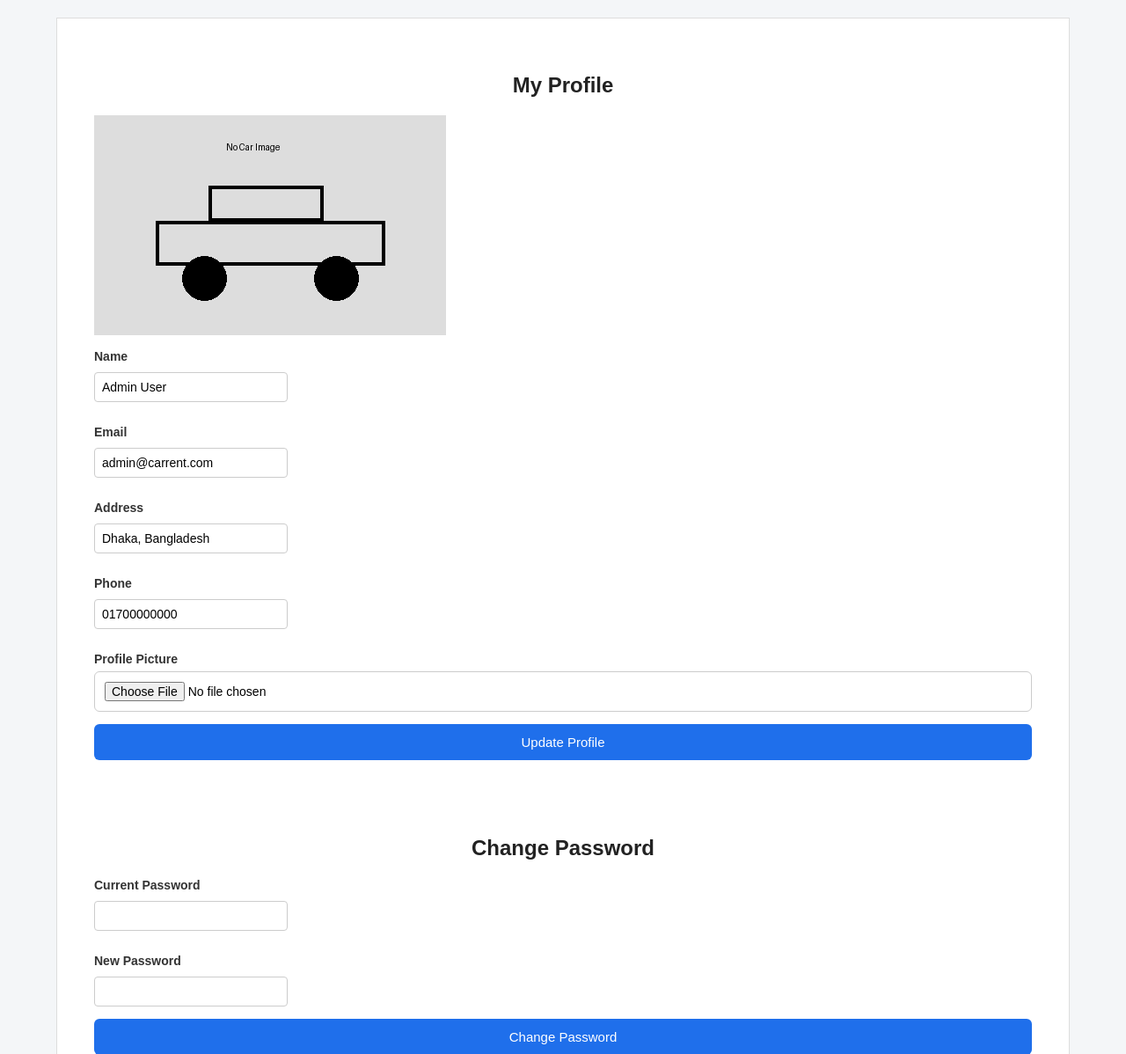
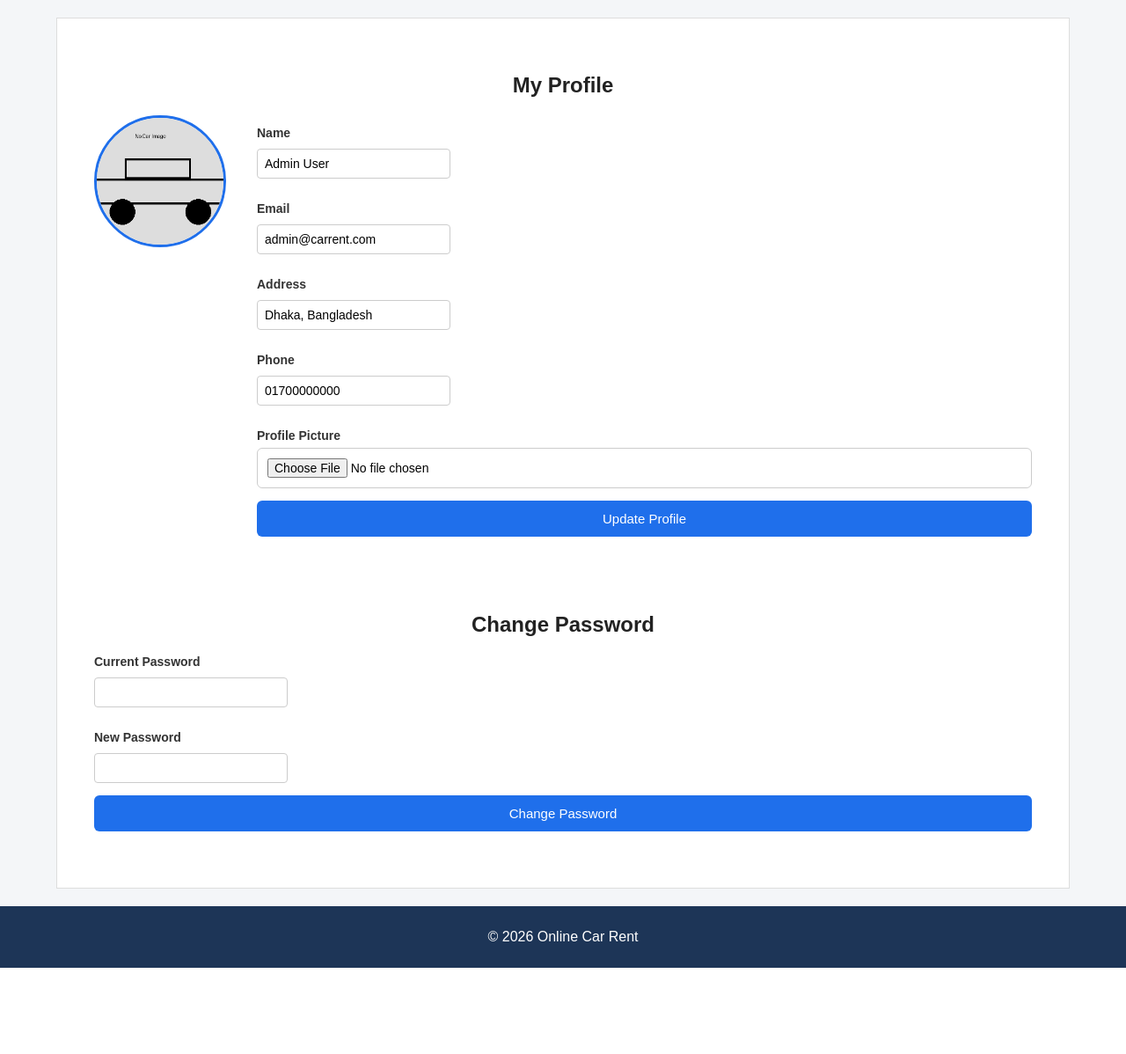
Before and after one commit to ArafatJamil254/online-car-rent, a PHP site: page /views/profile.php in a window 1280 px wide. Shown: the part 86-1284 px from the top of the page at 88% size. After the commit the page ends 1186 px from the top, so only its background shows below. Run offline with PHP 8.4, Linux system fonts and the light colour scheme; the visitor is signed in with stand-in values (Sample User, id 1); data comes from the database, SQL or seed files in the repository.

Commit message:
Add Task 1 profile page styles

```diff
--- a/assets/style.css
+++ b/assets/style.css
@@ -466,3 +466,41 @@ tr:nth-child(even) {
 .category-btn:hover {
     background: #1558c0;
 }
+
+/* task1-23-53651-3 profile page */
+.profile-box {
+    display: grid;
+    grid-template-columns: 160px 1fr;
+    gap: 25px;
+    align-items: start;
+    margin-top: 15px;
+}
+
+.profile-img {
+    width: 150px;
+    height: 150px;
+    object-fit: cover;
+    border-radius: 50%;
+    border: 3px solid #1f6feb;
+    background: #f1f1f1;
+}
+
+.error-msg {
+    background: #ffe5e5;
+    color: #b00020;
+    padding: 10px;
+    border-radius: 6px;
+}
+
+.success-msg {
+    background: #e6ffed;
+    color: #137333;
+    padding: 10px;
+    border-radius: 6px;
+}
+
+@media (max-width: 700px) {
+    .profile-box {
+        grid-template-columns: 1fr;
+    }
+}
```
